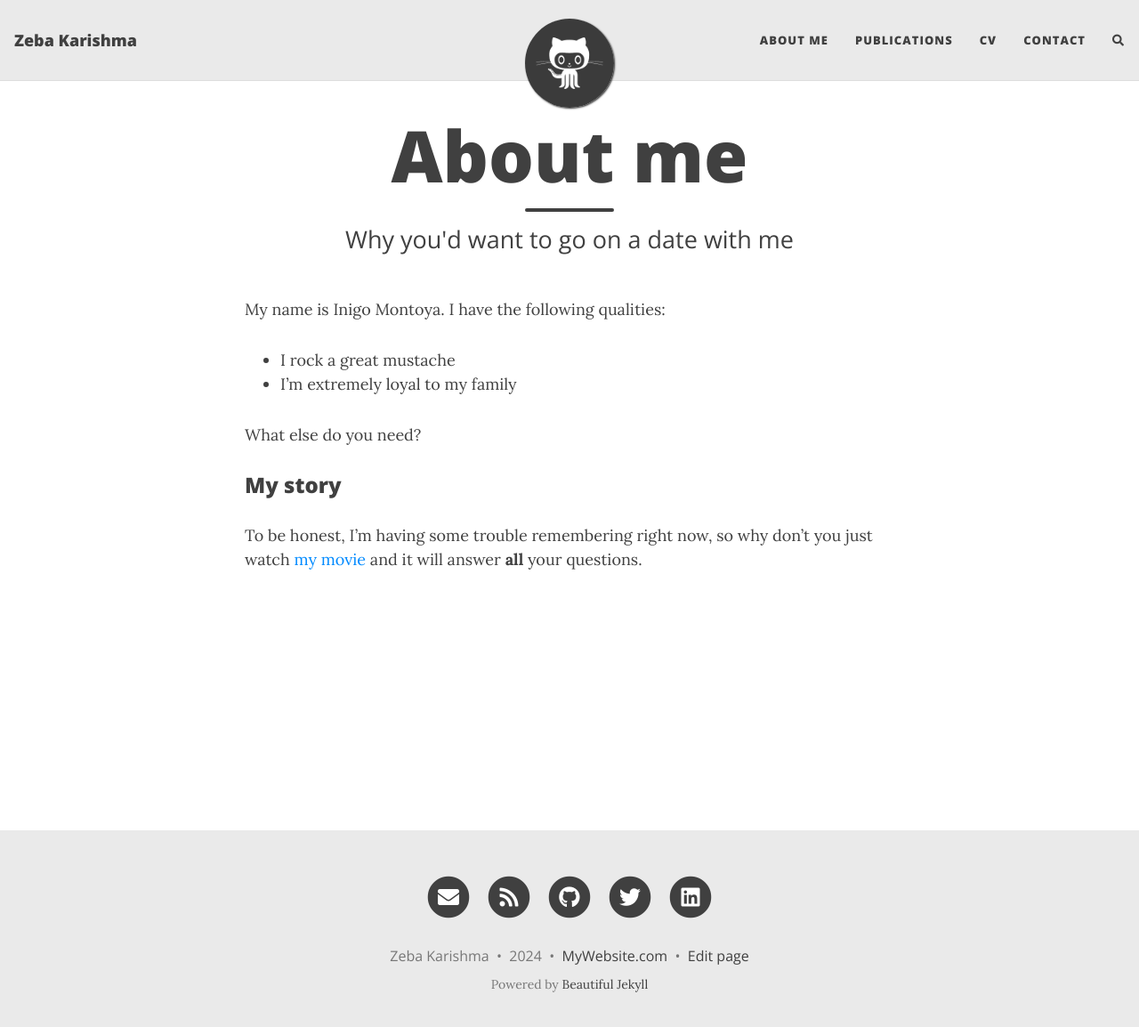
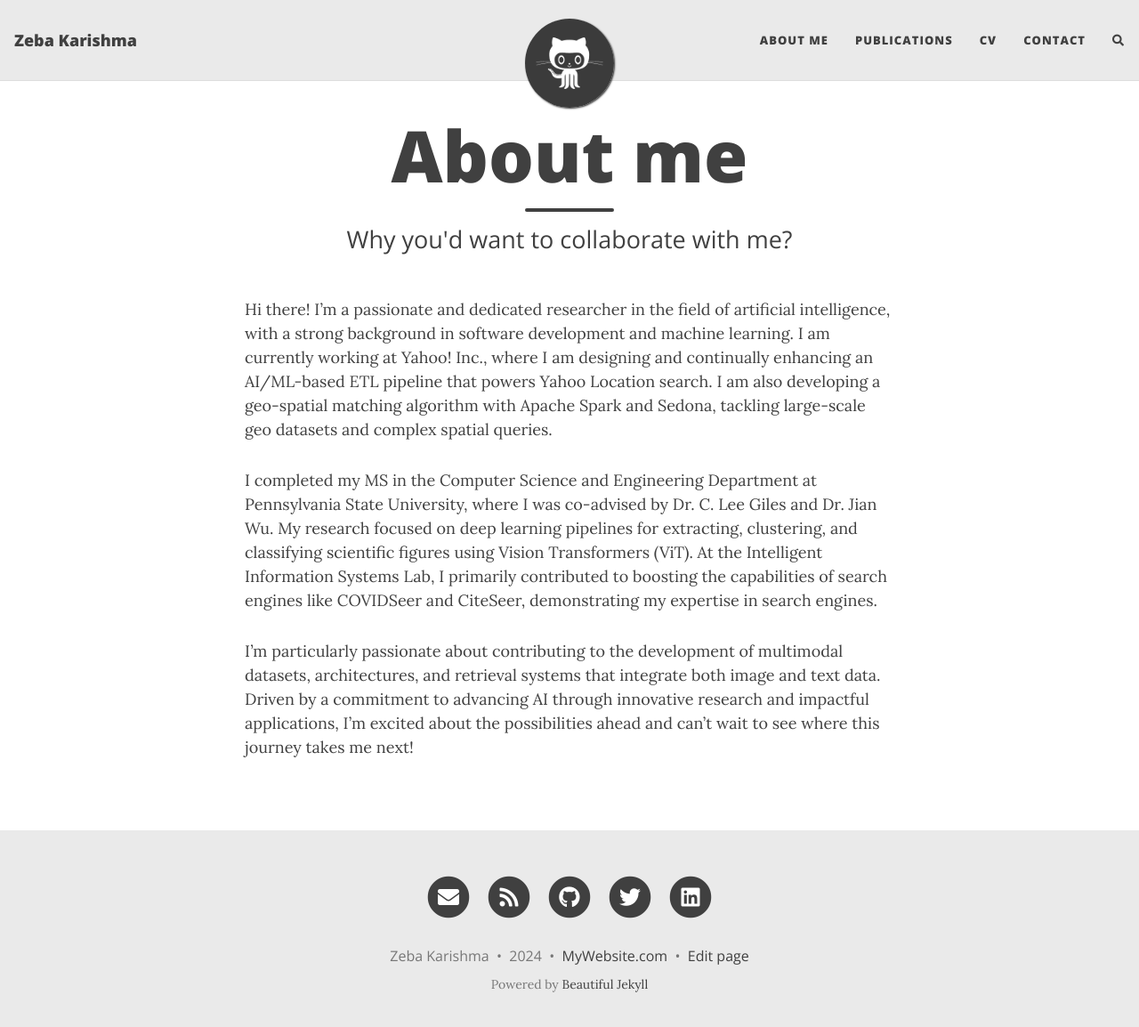
Before and after one commit to zebaKarishma/zebaKarishma.github.io, a Jekyll site: the page built from aboutme.md, in a window 1280 px wide and 1167 px high. Shown: the top 1154 px of the window at 89% size. Built offline with Jekyll 4.4.1, drawn with Linux system fonts in a browser that asks for light colours; nearby versions of some CDN libraries; comment, search, counter and statistics services are not loaded.

Commit message:
update bio

```diff
--- a/aboutme.md
+++ b/aboutme.md
@@ -1,16 +1,17 @@
 ---
 layout: page
 title: About me
-subtitle: Why you'd want to go on a date with me
+subtitle: Why you'd want to collaborate with me?
+
 ---
+Hi there! I'm a passionate and dedicated researcher in the field of artificial intelligence, with a strong background in software development and machine learning. I am currently working at Yahoo! Inc., where I am designing and continually enhancing an AI/ML-based ETL pipeline that powers Yahoo Location search. I am also developing a geo-spatial matching algorithm with Apache Spark and Sedona, tackling large-scale geo datasets and complex spatial queries.
 
-My name is Inigo Montoya. I have the following qualities:
+I completed my MS in the Computer Science and Engineering Department at Pennsylvania State University, where I was co-advised by Dr. C. Lee Giles and Dr. Jian Wu. My research focused on deep learning pipelines for extracting, clustering, and classifying scientific figures using Vision Transformers (ViT). At the Intelligent Information Systems Lab, I primarily contributed to boosting the capabilities of search engines like COVIDSeer and CiteSeer, demonstrating my expertise in search engines.
 
-- I rock a great mustache
-- I'm extremely loyal to my family
+I'm particularly passionate about contributing to the development of multimodal datasets, architectures, and retrieval systems that integrate both image and text data. Driven by a commitment to advancing AI through innovative research and impactful applications, I’m excited about the possibilities ahead and can’t wait to see where this journey takes me next!
 
-What else do you need?
+[comment]: <> (What else do you need?)
 
-### My story
+[comment]: <> (My story)
 
-To be honest, I'm having some trouble remembering right now, so why don't you just watch [my movie](https://en.wikipedia.org/wiki/The_Princess_Bride_%28film%29) and it will answer **all** your questions.
+[comment]: <> (To be honest, I’m having some trouble remembering right now, so why don’t you just watch my movie and it will answer all your questions.)
```
